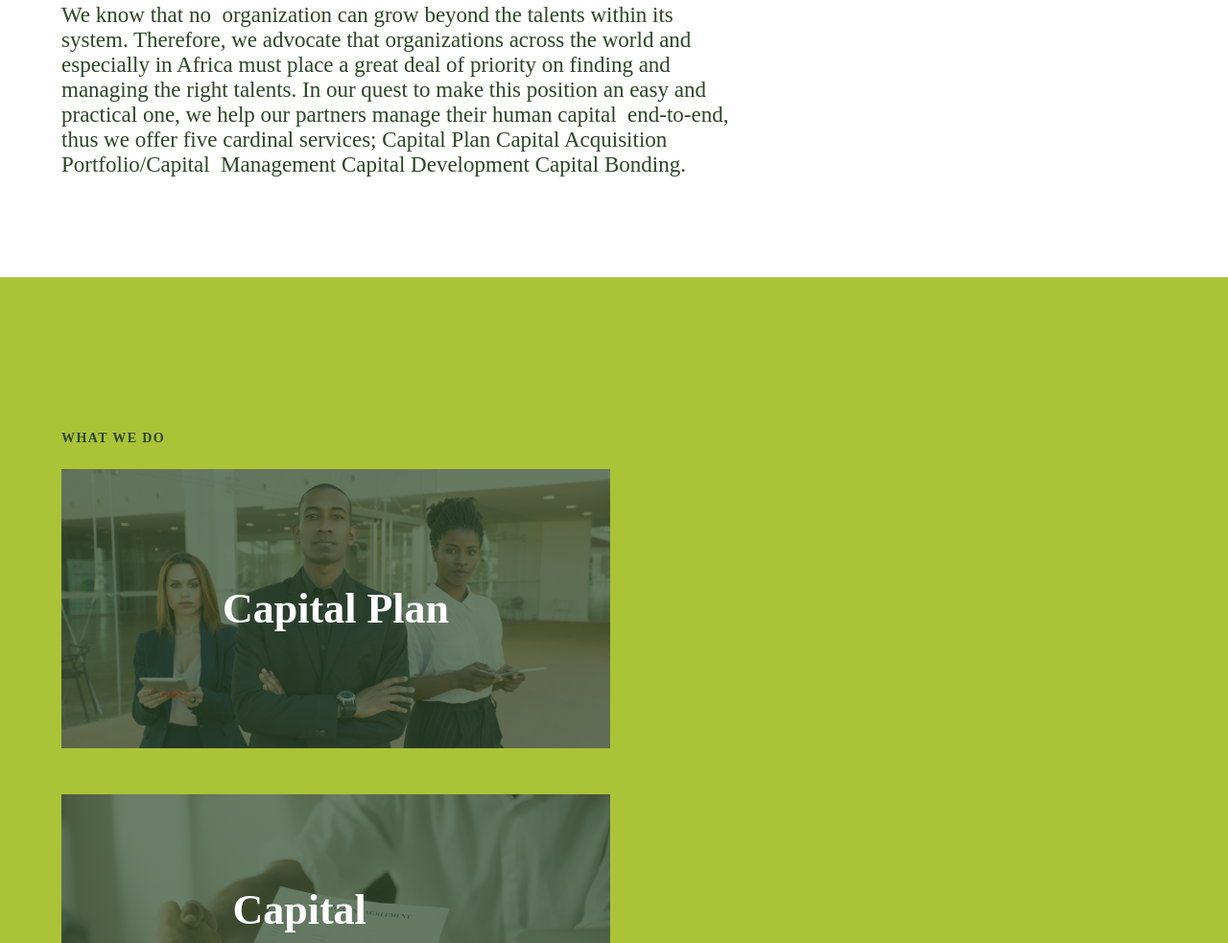
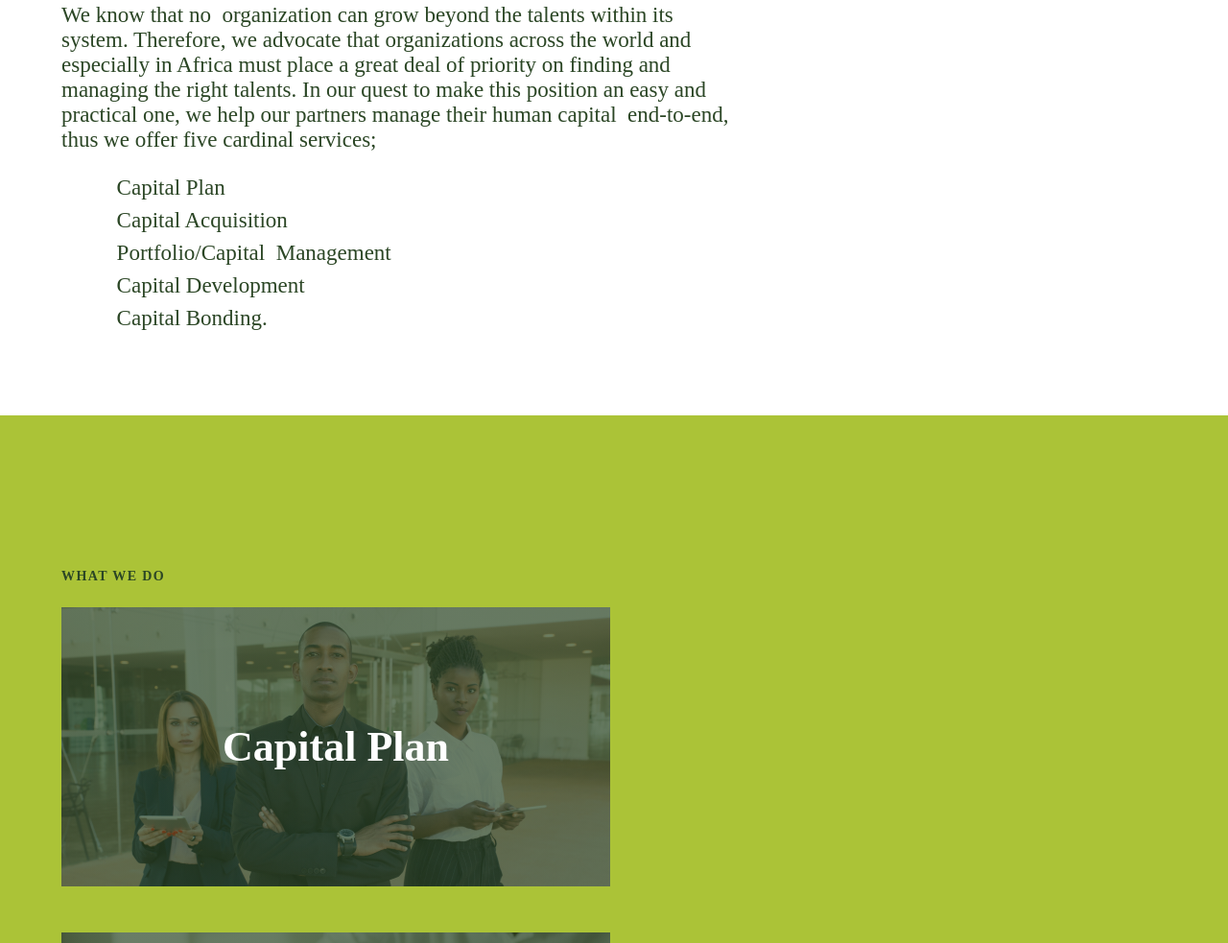
Before and after one commit to Dhrey07/Capital-Africa, a plain HTML site: page index.html in a window 1280 px wide. Shown: the part 1437-2420 px from the top of the page at 96% size. Drawn offline with nearby package versions, Linux system fonts and the light colour scheme.

Commit message:
corrections

```diff
--- a/index.html
+++ b/index.html
@@ -94,10 +94,16 @@
         especially in Africa must place a great deal of priority on finding and
         managing the right talents. In our quest to make this position an easy
         and practical one, we help our partners manage their human capital
-        end-to-end, thus we offer five cardinal services; Capital Plan Capital
-        Acquisition Portfolio/Capital  Management Capital Development Capital
-        Bonding.
+        end-to-end, thus we offer five cardinal services;
+
       </p>
+      <div class="extra">
+        <p>Capital Plan</p>
+        <p>Capital Acquisition</p>
+        <p>Portfolio/Capital  Management</p>
+        <p>Capital Development</p>
+        <p>Capital Bonding.</p>
+      </div>
     </section>
 
     <!-- THIRD CONTAINER -->
--- a/styles.css
+++ b/styles.css
@@ -118,6 +118,10 @@ img[src*="images/SE.svg"]{
 .second-container p{
     max-width: 43.5rem;
     color: #2B4625;
+}
+.extra p{
+    margin: 8px 0px 8px 0;
+    padding-left: 5%;
 }
 .third-container{
     background-color: #ABC337;
```
